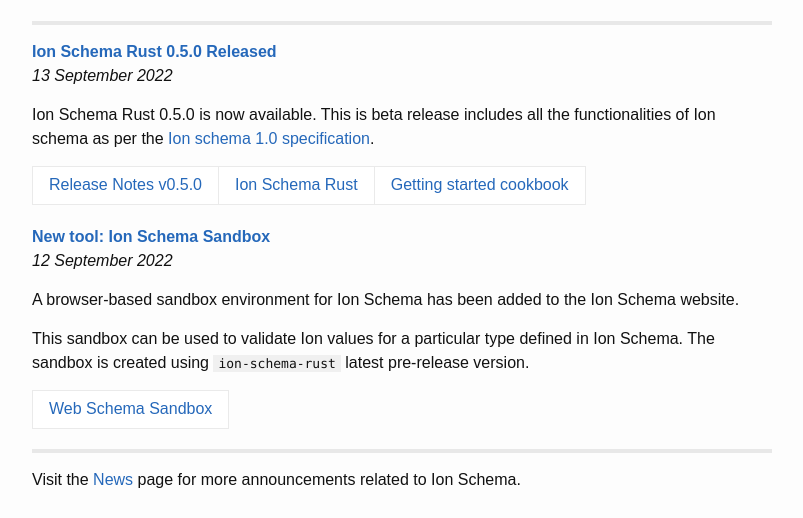
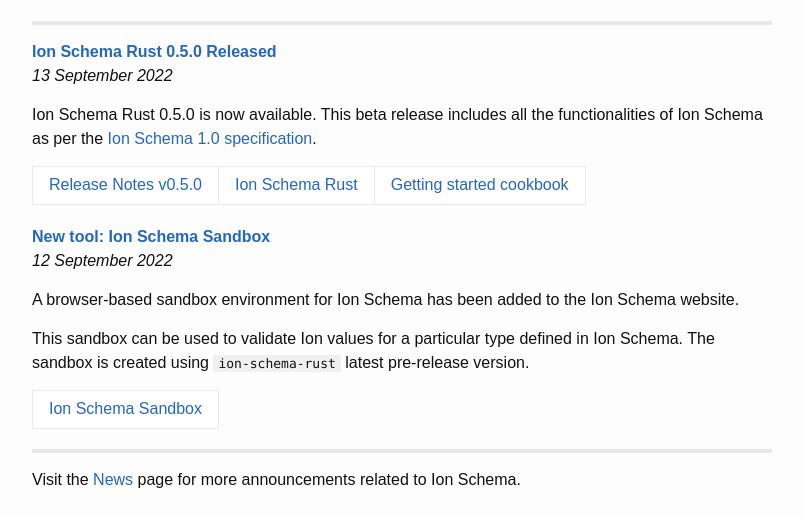
Before and after one commit to amazon-ion/ion-schema, a Jekyll site: the page built from index.md, in a window 1280 px wide. Shown: the part 447-965 px from the top of the page, without its empty margins (238-1041 px from the left). Built offline with Jekyll 4.4.1, drawn with Linux system fonts in a browser that asks for light colours.

Commit message:
adds suggested changes

```diff
--- a/_posts/2022-09-12-web-schema-sandbox.md
+++ b/_posts/2022-09-12-web-schema-sandbox.md
@@ -10,4 +10,4 @@ A browser-based sandbox environment for Ion Schema has been added to the Ion Sch
 This sandbox can be used to validate Ion values for a particular type defined in Ion Schema.
 The sandbox is created using `ion-schema-rust` latest pre-release version.
 
-| [Web Schema Sandbox]({{site.baseurl}}/sandbox) |
+| [Ion Schema Sandbox]({{site.baseurl}}/sandbox) |
--- a/_posts/2022-09-13-ion-schema-rust-0_5_0-released.md
+++ b/_posts/2022-09-13-ion-schema-rust-0_5_0-released.md
@@ -6,6 +6,6 @@ categories: news ion-schema-rust
 ---
 
 Ion Schema Rust 0.5.0 is now available.
-This is beta release includes all the functionalities of Ion schema as per the [Ion schema 1.0 specification]({{site.baseurl}}/docs/isl-1-0/spec).
+This beta release includes all the functionalities of Ion Schema as per the [Ion Schema 1.0 specification]({{site.baseurl}}/docs/isl-1-0/spec).
 
 | [Release Notes v0.5.0](https://github.com/amzn/ion-schema-rust/releases/tag/v0.5.0) | [Ion Schema Rust](https://github.com/amzn/ion-schema-rust) | [Getting started cookbook]({{site.baseurl}}/docs/cookbook/ion-schema-rust-getting-started)
```
